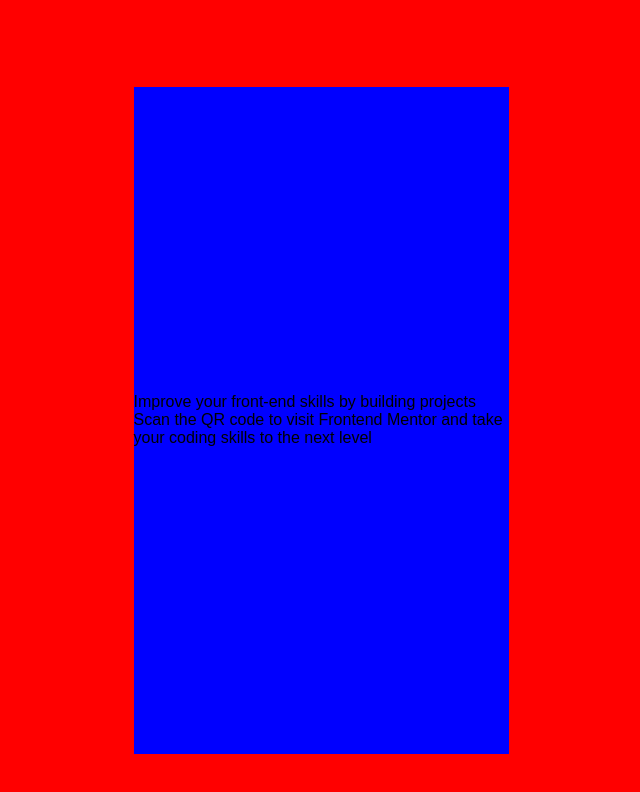
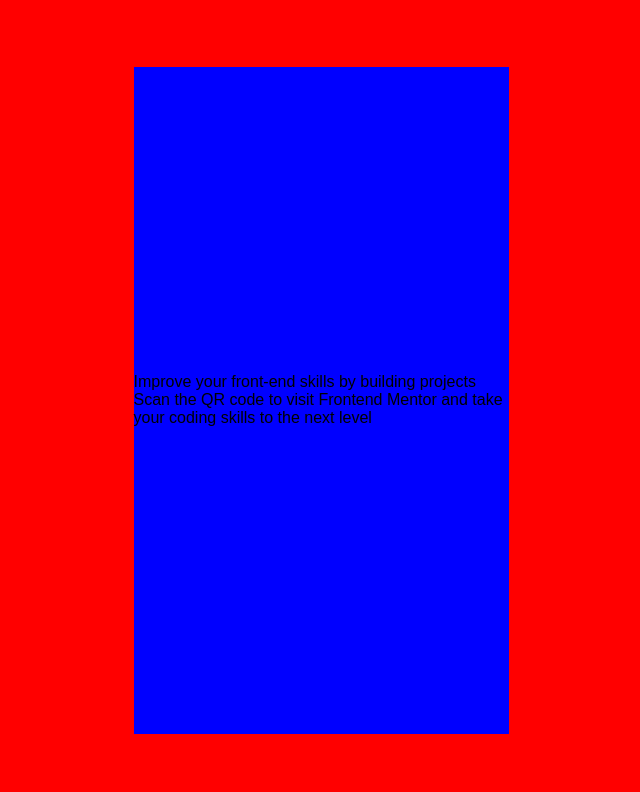
Before and after one commit to nickster369/QRCodeComponent, a plain HTML site: page index.html in a window 1280 px wide. Shown: the whole page, without its empty margins (319-959 px from the left). Drawn offline with Linux system fonts and the light colour scheme.

Commit message:
removed padding

```diff
--- a/style.css
+++ b/style.css
@@ -12,14 +12,13 @@ body {
   justify-content: center;
   display: flex;
   align-items: center;
-  padding: 20px 20px;
   background: red;
 }
 
 .bodyContainer {
   width: 375px;
   height: 667px;
-align-content: center;
+  align-content: center;
   background-color: blue;
 }
 
```
